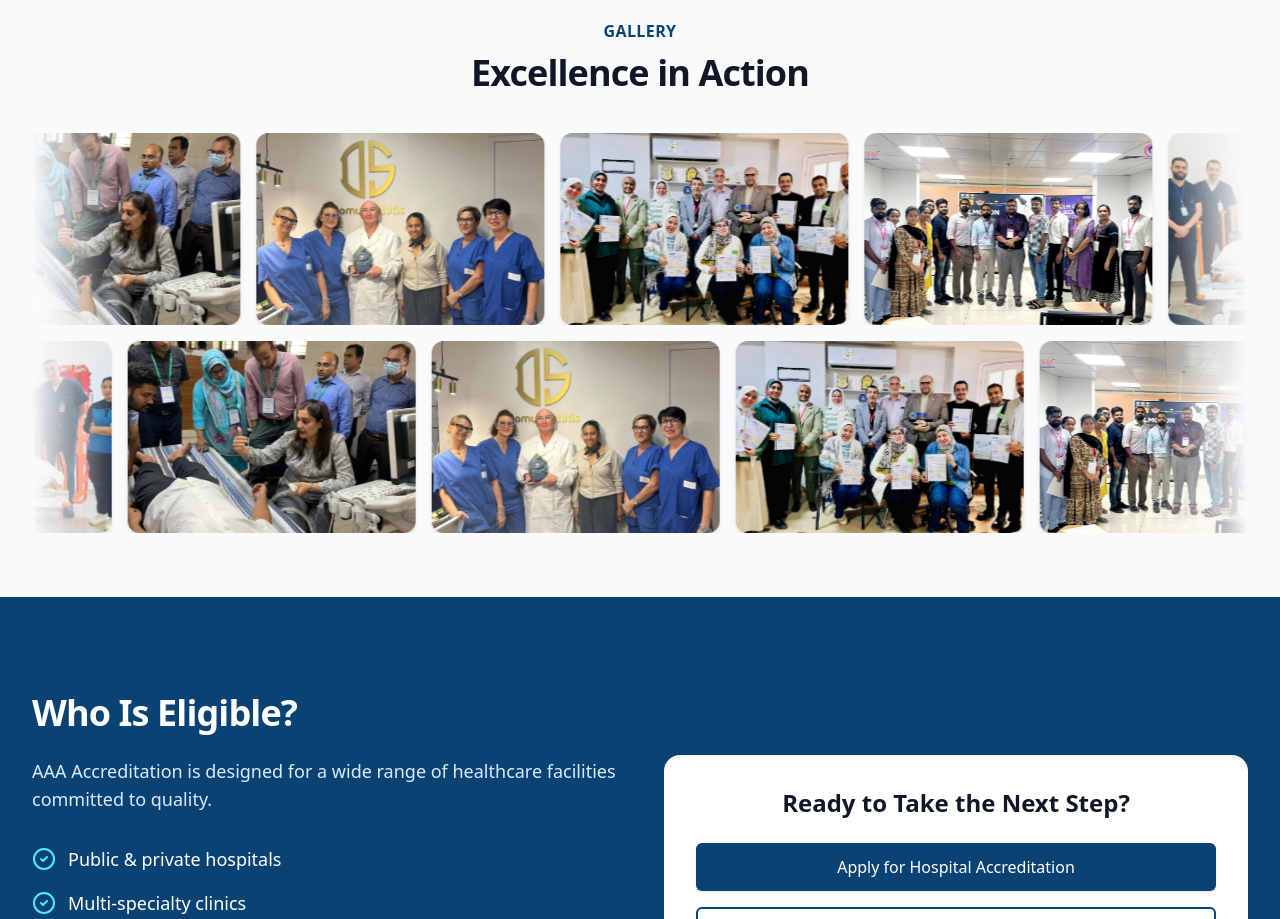
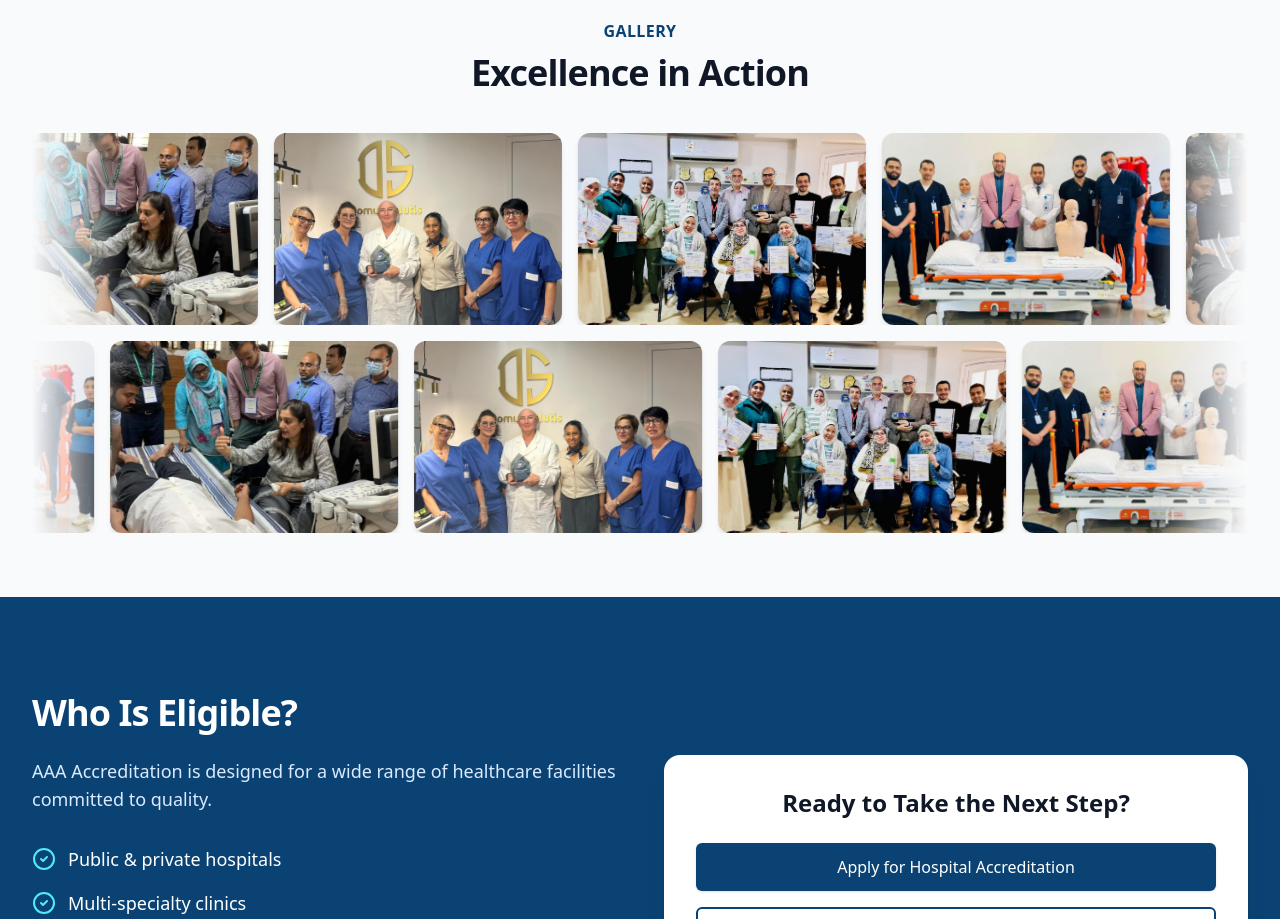
Before and after one commit to aaaacreditation/healthcare, a Next.js app: page / in a window 1280 px wide. Shown: the part 4660-5579 px from the top of the page. Built offline with nearby package versions, Linux system fonts and the light colour scheme.

Commit message:
chore: remove gallery-4 from Excellence in Action

```diff
--- a/app/components/Gallery.tsx
+++ b/app/components/Gallery.tsx
@@ -7,7 +7,6 @@ const images = [
     { src: '/images/gallery-1.jpeg', alt: 'AAA Healthcare Accreditation 1' },
     { src: '/images/gallery-2.jpeg', alt: 'AAA Healthcare Accreditation 2' },
     { src: '/images/gallery-3.jpeg', alt: 'AAA Healthcare Accreditation 3' },
-    { src: '/images/gallery-4.jpeg', alt: 'AAA Healthcare Accreditation 4' },
     { src: '/images/gallery-5.jpeg', alt: 'AAA Healthcare Accreditation 5' },
 ];
 
```
